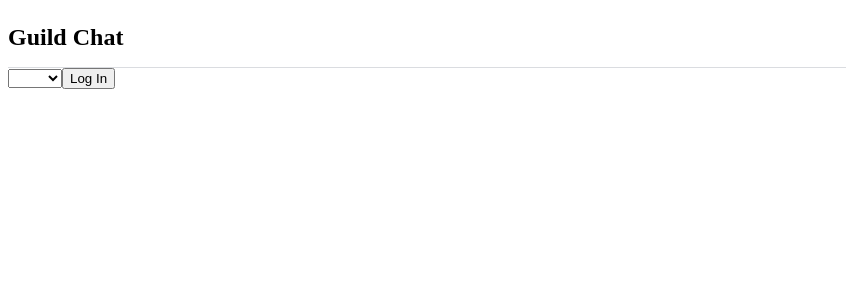
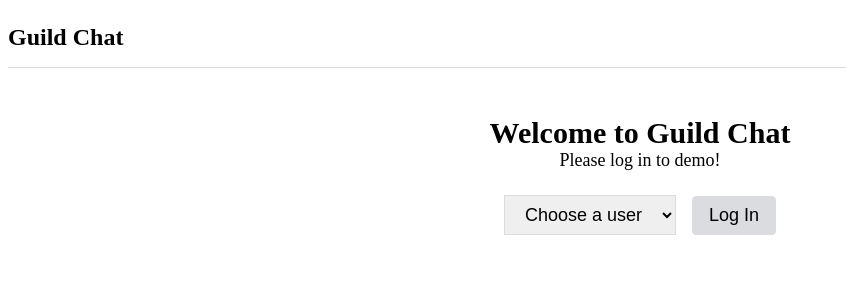
Before and after one commit to vannya/guildchat, a React app: page / in a window 1280 px wide. Shown: the top 300 px of the page, without its empty margins (0-846 px from the left). Built offline with nearby package versions, Linux system fonts and the light colour scheme; no server answers.

Commit message:
More styling

```diff
--- a/src/pages/ChatPage.tsx
+++ b/src/pages/ChatPage.tsx
@@ -47,6 +47,7 @@ export const ChatPage = (): JSX.Element => {
 				})
 			);
 			setFriendList(friends);
+			setReceiver(friends[0].id);
 		}
 
 		userDB.child(context.userId).on('value', snapshot => {
@@ -114,7 +115,7 @@ export const ChatPage = (): JSX.Element => {
 		return <></>;
 	}
 	return (
-		<div className='guild-chat'>
+		<div className='chat-page'>
 			{friendList.length > 0 ? (
 				<>
 					<FriendsList
--- a/src/pages/Login.tsx
+++ b/src/pages/Login.tsx
@@ -26,14 +26,18 @@ export const Login = ({ setAuth, setUserId }: ILoginProps): JSX.Element => {
 					return <Redirect push to='chat' />;
 				} else {
 					return (
-						<div>
+						<div className='login-page'>
+							<h2>Welcome to Guild Chat</h2>
+							<h3>Please log in to demo!</h3>
+							<div className='login-page--select-group'>
 								<select onChange={handleOnChange}>
-								<option value=''></option>
+									<option value=''>Choose a user</option>
 									<option value='1'>Bob</option>
 									<option value='2'>Jane</option>
 									<option value='3'>Noah</option>
 								</select>
 								<button onClick={handleOnClick}>Log In</button>
+							</div>
 						</div>
 					);
 				}
--- a/src/styles.scss
+++ b/src/styles.scss
@@ -1,6 +1,7 @@
-.guild-chat {
+.chat-page {
 	display: flex;
 	flex-direction: row;
+	justify-content: center;
 }
 
 .message-row {
@@ -134,4 +135,62 @@
 		font-size: 24px;
 		margin: 0;
 	}
+
+	button {
+		padding: 8px 16px;
+		font-size: 18px;
+		border: 1px solid #dadce0;
+		cursor: pointer;
+		background-color: #dadce0;
+		border-radius: 4px;
+		margin-left: 16px;
+	}
 }
+
+.login-page {
+	display: flex;
+	flex-direction: column;
+	justify-content: center;
+	align-items: center;
+	margin-top: 48px;
+
+	h2,
+	h3 {
+		margin: 0;
+	}
+
+	h2 {
+		font-size: 30px;
+	}
+
+	h3 {
+		font-size: 18px;
+		font-weight: 400;
+	}
+
+	&--select-group {
+		margin: 24px 0 8px;
+		select,
+		button {
+			padding: 8px 16px;
+			font-size: 18px;
+			border: 1px solid #dadce0;
+			cursor: pointer;
+		}
+
+		button {
+			border-top: 1px solid #dadce0;
+			background-color: #dadce0;
+			border-radius: 4px;
+			margin-left: 16px;
+			&:hover {
+				background-color: #dadce0;
+			}
+
+			&:active {
+				background-color: #0c0c49;
+				color: #fff;
+			}
+		}
+	}
+}
```
Lines whose indentation alone changed are shown as unchanged.
